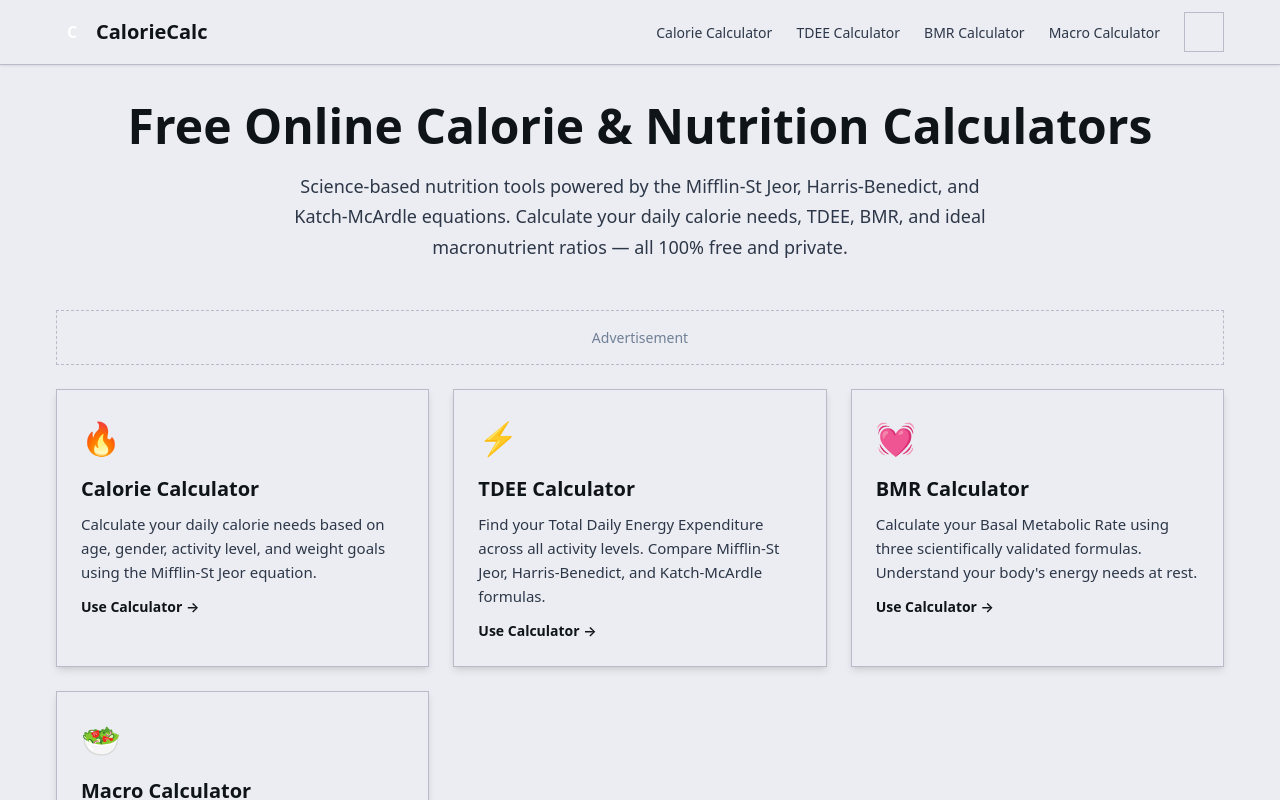
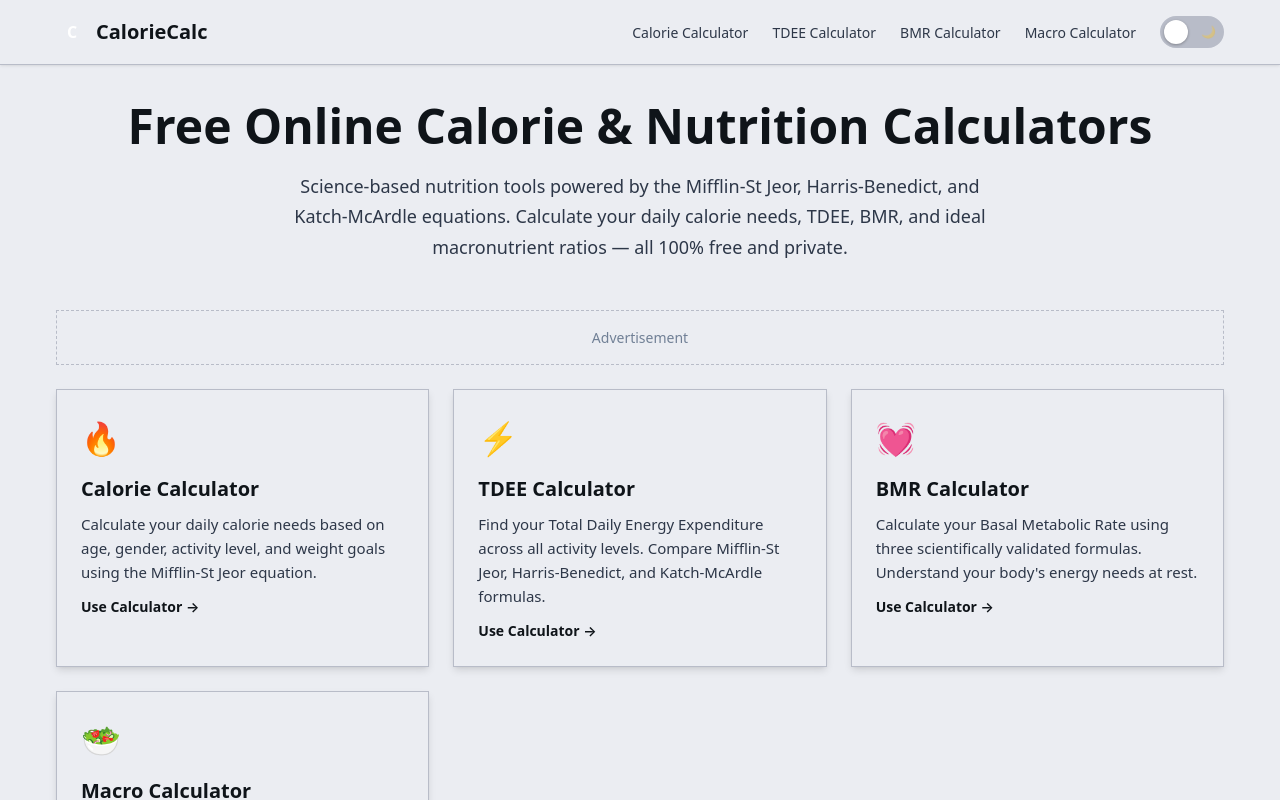
Before and after one commit to kembah17/caloriecalculator.one, a Next.js app: page / in a window 1280 px wide. Shown: the top 800 px of the page. Built offline with nearby package versions, Linux system fonts and the light colour scheme.

Commit message:
Add sliding toggle switch for theme selector

```diff
--- a/components/ui/ThemeToggle.tsx
+++ b/components/ui/ThemeToggle.tsx
@@ -1,5 +1,6 @@
 "use client";
-import { useEffect, useState } from "react";
+
+import { useState, useEffect } from "react";
 
 export default function ThemeToggle() {
   const [dark, setDark] = useState(false);
@@ -24,36 +25,23 @@ export default function ThemeToggle() {
       onClick={toggle}
       aria-label={dark ? "Switch to light mode" : "Switch to dark mode"}
       style={{
-        background: "var(--color-surface)",
-        border: "1px solid var(--color-border)",
-        borderRadius: "var(--radius-md)",
-        padding: "0.5rem",
+        display: "inline-flex",
+        alignItems: "center",
+        padding: "0.25rem",
+        borderRadius: "9999px",
+        border: "2px solid var(--color-border, #CBD5E1)",
+        backgroundColor: dark ? "var(--color-primary, #10B981)" : "var(--color-border, #CBD5E1)",
         cursor: "pointer",
-        display: "flex",
-        alignItems: "center",
-        justifyContent: "center",
-        width: "2.5rem",
-        height: "2.5rem",
-        transition: "background-color 0.2s, border-color 0.2s",
+        transition: "all 0.3s ease",
+        width: "4rem",
+        height: "2rem",
+        position: "relative",
+        flexShrink: 0,
       }}
     >
-      {dark ? (
-        <svg width="20" height="20" viewBox="0 0 24 24" fill="none" stroke="var(--color-text)" strokeWidth="2" strokeLinecap="round" strokeLinejoin="round">
-          <circle cx="12" cy="12" r="5" />
-          <line x1="12" y1="1" x2="12" y2="3" />
-          <line x1="12" y1="21" x2="12" y2="23" />
-          <line x1="4.22" y1="4.22" x2="5.64" y2="5.64" />
-          <line x1="18.36" y1="18.36" x2="19.78" y2="19.78" />
-          <line x1="1" y1="12" x2="3" y2="12" />
-          <line x1="21" y1="12" x2="23" y2="12" />
-          <line x1="4.22" y1="19.78" x2="5.64" y2="18.36" />
-          <line x1="18.36" y1="5.64" x2="19.78" y2="4.22" />
-        </svg>
-      ) : (
-        <svg width="20" height="20" viewBox="0 0 24 24" fill="none" stroke="var(--color-text)" strokeWidth="2" strokeLinecap="round" strokeLinejoin="round">
-          <path d="M21 12.79A9 9 0 1 1 11.21 3 7 7 0 0 0 21 12.79z" />
-        </svg>
-      )}
+      <span style={{ position: "absolute", left: "0.375rem", top: "50%", transform: "translateY(-50%)", fontSize: "0.75rem", opacity: dark ? 0.4 : 1, transition: "opacity 0.3s ease", lineHeight: 1 }}>☀️</span>
+      <span style={{ position: "absolute", right: "0.375rem", top: "50%", transform: "translateY(-50%)", fontSize: "0.75rem", opacity: dark ? 1 : 0.4, transition: "opacity 0.3s ease", lineHeight: 1 }}>🌙</span>
+      <span style={{ position: "absolute", top: "2px", left: dark ? "calc(100% - 1.625rem)" : "2px", width: "1.5rem", height: "1.5rem", borderRadius: "50%", backgroundColor: "#FFFFFF", boxShadow: "0 1px 3px rgba(0,0,0,0.3)", transition: "left 0.3s ease" }} />
     </button>
   );
 }
```
Also changed, not shown: 1 other file (tests, documents, lock files or other folders).
